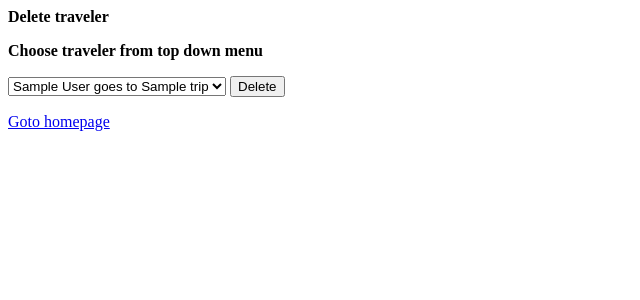
After one commit to bozcani/django-app, a Django app: page /gezi/delete_traveler in a window 1280 px wide. The commit adds this page. Shown: the top 300 px of the page, without its empty margins (0-640 px from the left). Run offline with Django 3.2, Linux system fonts and the light colour scheme; tables that the repository leaves empty hold one stand-in row (values such as "Sample post").

Commit message:
Add delete traveler

```diff
--- a/gezi/templates/gezi/add_traveler.html
+++ b/gezi/templates/gezi/add_traveler.html
@@ -18,3 +18,5 @@
         </select>
         <input type="submit" value="Add traveler"/>
       </form>
+
+      <a href="/gezi/"> Goto homepage</a>
--- a/gezi/templates/gezi/add_traveler_result.html
+++ b/gezi/templates/gezi/add_traveler_result.html
@@ -1,5 +1,5 @@
     {% if first_name and last_name and trip_name and city and date %}
 
     <p> <b>{{first_name}} {{last_name}}</b> is going to trip <b>{{trip_name}}</b> to {{city}} on {{date}}</p>
-
+    <a href="/gezi/"> Goto homepage</a>
     {% endif %}
--- a/gezi/templates/gezi/adding_result.html
+++ b/gezi/templates/gezi/adding_result.html
@@ -7,3 +7,4 @@
     </ul>
 
 </p>
+<a href="/gezi/"> Goto homepage</a>
--- a/gezi/templates/gezi/addnewperson.html
+++ b/gezi/templates/gezi/addnewperson.html
@@ -16,3 +16,5 @@
 
         <input type="submit" value="Add" />
     </form>
+
+    <a href="/gezi/"> Goto homepage</a>
--- a/gezi/templates/gezi/delete_person.html
+++ b/gezi/templates/gezi/delete_person.html
@@ -19,6 +19,7 @@
     <input type="submit" value="Delete"/>
   </form>
 
+  <a href="/gezi/"> Goto homepage</a>
 
 
 {% endif %}
--- a/gezi/templates/gezi/delete_person_result.html
+++ b/gezi/templates/gezi/delete_person_result.html
@@ -1,5 +1,5 @@
     {% if first_name and last_name %}
 
     <p><b>Person is deleted: </b> {{first_name}} {{last_name}}</p>
-
+    <a href="/gezi/"> Goto homepage</a>
     {% endif %}
--- /dev/null
+++ b/gezi/templates/gezi/delete_traveler.html
@@ -0,0 +1,25 @@
+{% load static %}
+
+<link rel="stylesheet" type="text/css" href="{% static 'gezi/delete_person.css' %}">
+
+{% if traveler_list %}
+
+<p><b>Delete traveler</b></p>
+<p><b>Choose traveler from top down menu</b></p>
+
+
+<form action="/gezi/delete_traveler_result">
+    <select name="traveler_id">
+        {% for traveler in traveler_list %}
+        <option value="{{ traveler.id }}" selected="selected"> {{ traveler.person.first_name }} {{ traveler.person.last_name }} goes to {{ traveler.trip.trip_name }}</option>
+
+        {% endfor %}
+
+    </select>
+    <input type="submit" value="Delete"/>
+  </form>
+
+  <a href="/gezi/"> Goto homepage</a>
+
+
+{% endif %}
--- /dev/null
+++ b/gezi/templates/gezi/delete_traveler_result.html
@@ -0,0 +1,5 @@
+    {% if first_name and last_name and trip_name %}
+
+    <p><b>Travel is deleted: </b> {{first_name}} {{last_name}} goes to {{trip_name}} </p>
+    <a href="/gezi/"> Goto homepage</a>
+    {% endif %}
--- a/gezi/templates/gezi/index.html
+++ b/gezi/templates/gezi/index.html
@@ -32,6 +32,10 @@
         <input type="submit" value="Add traveler" />
     </form>
 
+    <form action="/gezi/delete_traveler">
+        <input type="submit" value="Delete traveler" />
+    </form>
+
 {% else %}
     <p>No persons are available.</p>
 {% endif %}
--- a/gezi/templates/gezi/person.html
+++ b/gezi/templates/gezi/person.html
@@ -18,6 +18,7 @@
 
     </ul>
 
+    <a href="/gezi/"> Goto homepage</a>
 
 
 
--- a/gezi/templates/gezi/trip.html
+++ b/gezi/templates/gezi/trip.html
@@ -19,7 +19,7 @@
 
     </ul>
 
-
+    <a href="/gezi/"> Goto homepage</a>
 
 
 {% else %}
--- a/gezi/urls.py
+++ b/gezi/urls.py
@@ -13,6 +13,8 @@ urlpatterns = [
     path('delete_person', views.delete_person, name='delete_person'),
     path('delete_person_result', views.delete_person_result, name='delete_person_result'),
     path('add_traveler', views.add_traveler, name='add_traveler'),
-    path('add_traveler_result', views.add_traveler_result, name='add_traveler_result')
+    path('add_traveler_result', views.add_traveler_result, name='add_traveler_result'),
+    path('delete_traveler', views.delete_traveler, name='delete_traveler'),
+    path('delete_traveler_result', views.delete_traveler_result, name='delete_traveler_result')
 
 ]
--- a/gezi/views.py
+++ b/gezi/views.py
@@ -105,3 +105,22 @@ def add_traveler_result(request):
     }
 
     return render(request, 'gezi/add_traveler_result.html', context)
+
+def delete_traveler(request):
+    traveler_list = Traveler.objects.all()
+    context = {
+        'traveler_list':traveler_list
+    }
+    return render(request, 'gezi/delete_traveler.html', context)
+
+def delete_traveler_result(request):
+    traveler_id = request.GET.get('traveler_id')
+    traveler = Traveler.objects.get(pk=traveler_id)
+    context = {
+        'first_name':traveler.person.first_name,
+        'last_name':traveler.person.last_name,
+        'trip_name':traveler.trip.trip_name
+    }
+    traveler.delete()
+
+    return render(request, 'gezi/delete_traveler_result.html', context)
```
